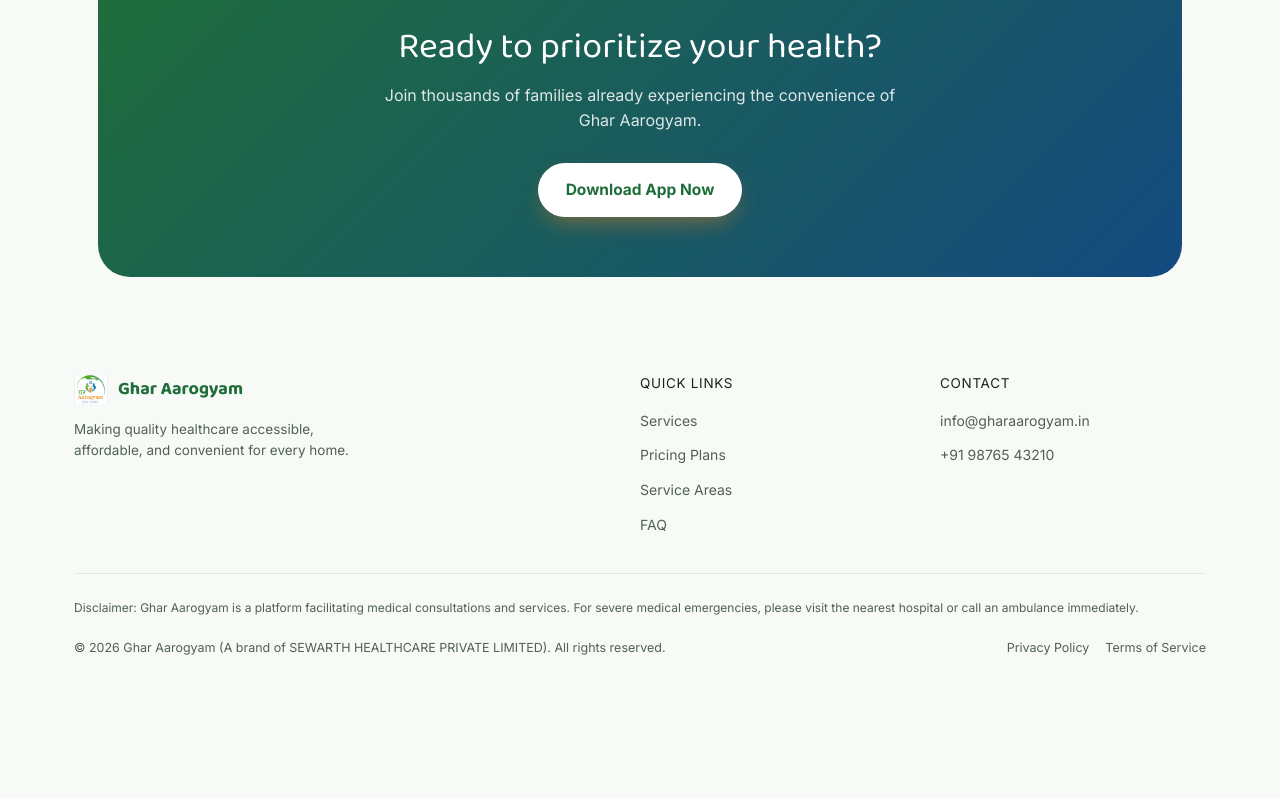
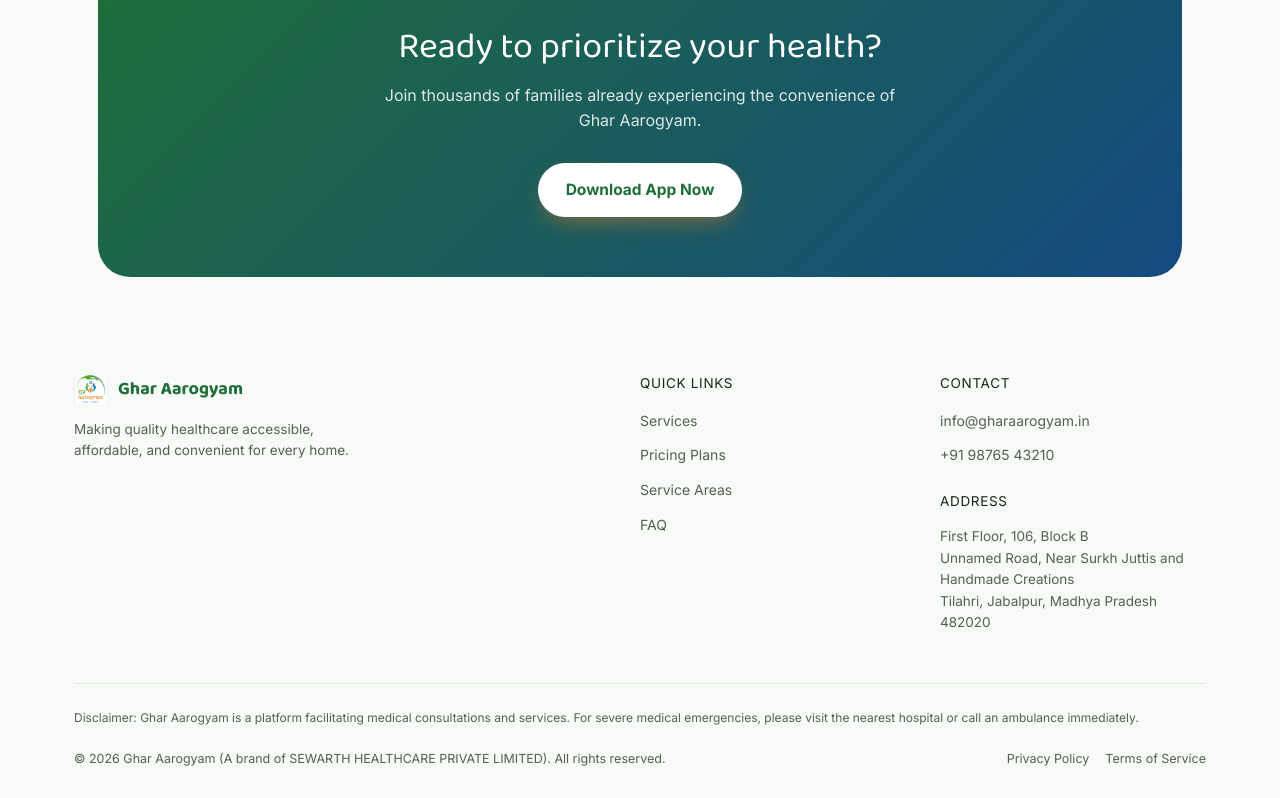
Before and after one commit to Manav108-hub/Ghar-Aarogyam-Landing, a Next.js app: page / in a window 1280 px wide. Shown: the part 6848-7646 px from the top of the page. Before the commit the page ends 7535 px from the top, so only its background shows below. Built offline with nearby package versions, Linux system fonts and the light colour scheme.

Commit message:
Added the address

```diff
--- a/app/page.tsx
+++ b/app/page.tsx
@@ -492,6 +492,12 @@
                 <li><a href="mailto:info@gharaarogyam.in">info@gharaarogyam.in</a></li>
                 <li><a href="tel:+919876543210">+91 98765 43210</a></li>
               </ul>
+              <h5 style={{ marginTop: '24px' }}>Address</h5>
+              <p style={{ fontSize: '13.5px', lineHeight: '1.6', color: 'var(--text-soft)' }}>
+                First Floor, 106, Block B<br />
+                Unnamed Road, Near Surkh Juttis and Handmade Creations<br />
+                Tilahri, Jabalpur, Madhya Pradesh 482020
+              </p>
             </div>
           </div>
           <div className="footer-disclaimer">
```
